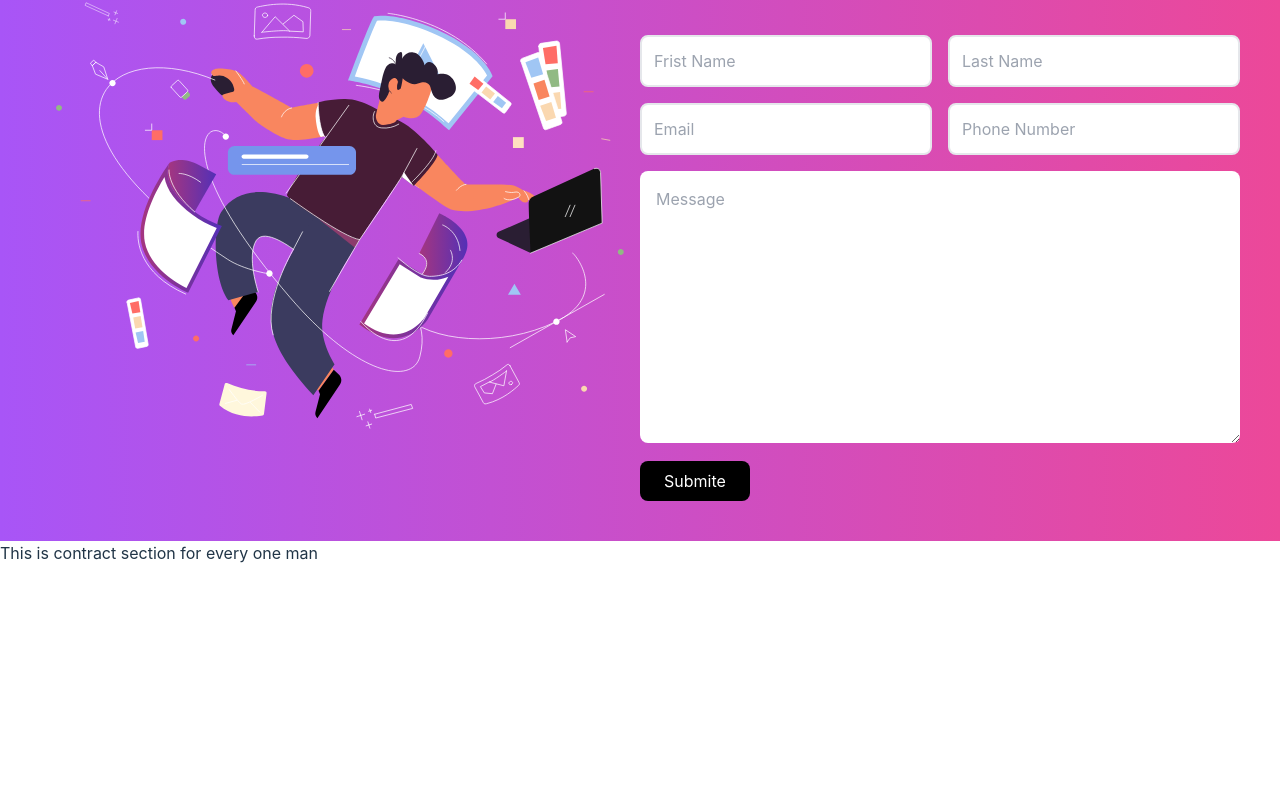
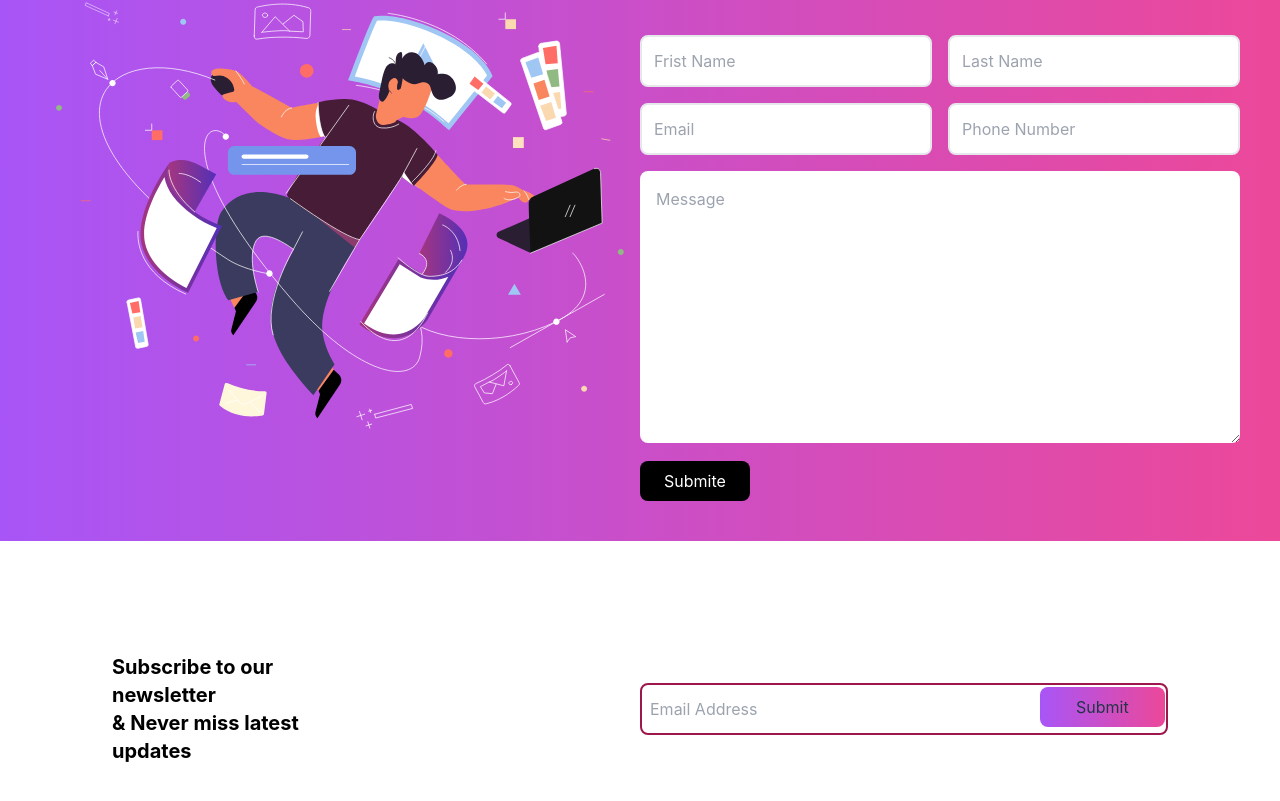
Before and after one commit to Flocky05/Logo, a React (Vite) app: page / in a window 1280 px wide. Shown: the part 852-1653 px from the top of the page. Before the commit the page ends 1417 px from the top, so only its background shows below. Built offline with nearby package versions, Linux system fonts and the light colour scheme.

Commit message:
update contract section

```diff
--- a/src/Components/Contract/Contract.jsx
+++ b/src/Components/Contract/Contract.jsx
@@ -2,8 +2,17 @@
 
 const Contract = () => {
     return (
-        <div>
-            <h3>This is contract section for every one man</h3>
+        <div className="grid grid-cols-2 items-center m-8 bg-white p-20 rounded-xl">
+            <div className="text-xl font-bold text-black">
+                <h2>Subscribe to our </h2>
+                <h2>newsletter</h2>
+                <h2> & Never miss latest </h2>
+                <h2>updates</h2>
+            </div>
+            <div className="relative">
+                <input type="text" placeholder="Email Address" className="w-full p-2 py-3 border-2 border-pink-800 rounded-lg" />
+                <button className="bg-gradient-to-r from-purple-500 to-pink-500 px-9 py-2 rounded-lg absolute -ml-32 mt-1">Submit</button>
+            </div>
         </div>
     );
 };
```
